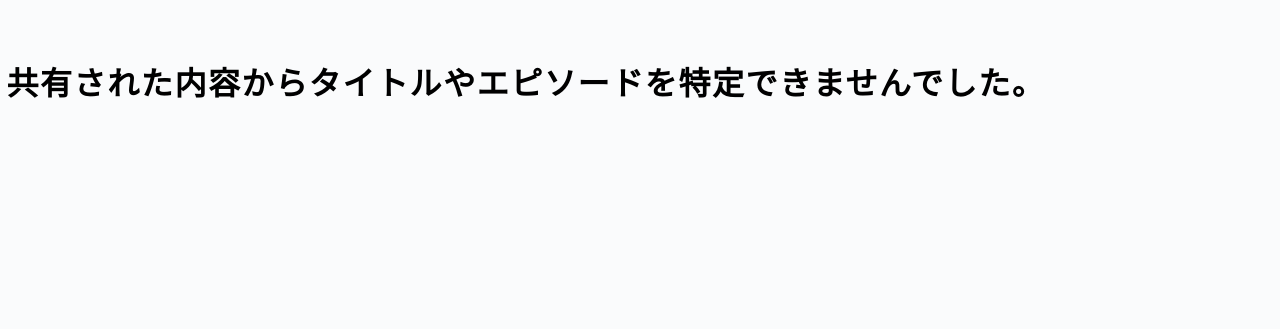
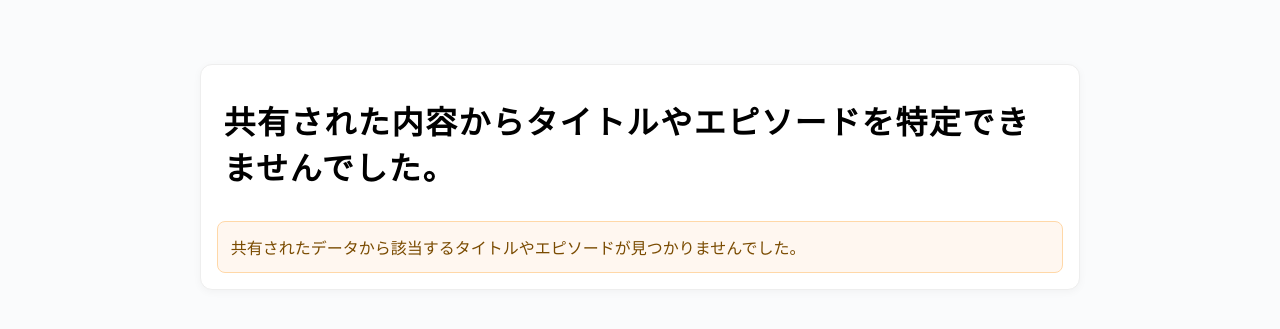
Before and after one commit to ryo08271154/watchlist, a Django app: page /share in a window 1280 px wide. Shown: the part 158-487 px from the top of the page. Run offline with Django 5.2, Linux system fonts and the light colour scheme; the visitor is signed in with stand-in values (Sample User, id 1).

Commit message:
共有コンテンツの解析を改善し、UIスタイルを更新

```diff
--- /dev/null
+++ b/records/utils/extractor.py
@@ -0,0 +1,136 @@
+from ..models import Title, Episode
+from django.db.models import Exists, OuterRef, Q, Max
+
+import re
+import unicodedata
+from typing import Optional, List
+
+
+class Extractor:
+    EXCLUDED_WORDS = [
+        "ビデオ",
+        "TV",
+        "テレビ",
+        "映画",
+        "番組",
+        "アニメ",
+        "漫画",
+        "漫画",
+        "ゲーム",
+        "音楽",
+        "書籍",
+        "本",
+        "作品",
+        "無料",
+        "人気",
+        "No",
+        "動画",
+        "配信",
+        "最新話",
+        "公式",
+        "あらすじ",
+        "感想",
+        "まとめ",
+        "サイト",
+        "ページ",
+        "円",
+        "レビュー",
+        "字幕",
+        "吹き替え",
+        "見放題",
+        "検索",
+        "おすすめ",
+        "独占",
+        "ランキング",
+        "履歴",
+        "購入",
+        "マイリスト",
+        "マイページ",
+        "設定",
+        "アカウント",
+        "ログイン",
+        "ログアウト",
+        "詳細",
+        "情報",
+        "お知らせ",
+        "ニュース",
+        "メッセージ",
+    ]
+
+    def _normalize_text(self, text: str) -> str:
+        normalized = unicodedata.normalize('NFKC', text)
+        normalized = re.sub(
+            r'[,\.~!@#\$%\^&\*_\+\-=\{\}\[\]:;"\'<>?\\\/\|]', " ", normalized)
+        normalized = re.sub(r'\s+', ' ', normalized)
+        return normalized
+
+    def split_into_words(self, text: str) -> List[str]:
+        normalized = self._normalize_text(text)
+        words = re.split(r"[ 　\|｜{}【】（）()*~・「」『』《》<>、。・@＠をでに]", normalized)
+        print(words)
+        return [word for word in words if word]
+
+    def _should_skip_word(self, word: str) -> bool:
+        if len(word) <= 3:
+            return True
+        for excluded in self.EXCLUDED_WORDS:
+            if excluded in word:
+                return True
+        return False
+
+    def get_episode_number(self, text: str) -> int:
+        pattern = r"(Episode|エピソード|#|＃|EP)(\d+)|(\d+)(話)"
+        match = re.search(pattern, text)
+        print(match)
+        if match:
+            episode_number = int(match.group(1))
+            return episode_number
+        return 0
+
+    def match_from_keywords(self, obj, field: str, keywords: List[str], filter=None, check_episode=False) -> bool:
+        episode_number = self.get_episode_number(" ".join(keywords))
+        for keyword in keywords:
+            if self._should_skip_word(keyword):
+                continue
+
+            filter_kwargs = {f"{field}__icontains": keyword}
+            matched = obj.objects.filter(**filter_kwargs)
+            if matched and filter:
+                matched = matched.filter(filter)
+            if matched.count() > 8:
+                continue
+            if check_episode and episode_number != 0:
+                # エピソードが存在するか確認
+                episode = Episode.objects.filter(
+                    title__in=matched, episode_number=episode_number)
+                print(episode, episode_number)
+                if episode.exists():
+                    return episode.first().title
+            else:
+                if matched:
+                    return matched.first()
+
+
+class TitleExtractor(Extractor):
+    def extract_title(self, title: str, text: str):
+        keywords = [
+            *self.split_into_words(title), *self.split_into_words(text)]
+        matched_title = self.match_from_keywords(
+            Title, "title", keywords, check_episode=True)
+        return matched_title
+
+
+class EpisodeExtractor(Extractor):
+    def extract_episode(self, title_obj: Title, title: str, text: str):
+        title_filter = Q(title=title_obj) | Q(
+            title__in=title_obj.related_titles.all())
+
+        episode_number = self.get_episode_number(f"{title} {text}")
+        if episode_number:
+            return Episode.objects.filter(title_filter, episode_number=episode_number).first()
+
+        keywords = [
+            *self.split_into_words(title), *self.split_into_words(text)]
+        matched_episode = self.match_from_keywords(
+            Episode, "episode_title", keywords, filter=title_filter)
+        return matched_episode
--- a/records/views.py
+++ b/records/views.py
@@ -11,6 +11,7 @@ from titles.views import BaseExportView, csv_file_read, tags_add
 from django.db.models import Q, Sum
 from django.utils import timezone
 from .utils.topic import watched_date_month_topic, watched_date_year_topic, tag_topic, air_date_month_topic, air_date_year_topic, my_list_topic, today_episode_topic, recommended_topic
+from .utils.extractor import TitleExtractor, EpisodeExtractor
 
 import csv
 import io
@@ -829,36 +830,14 @@ class ExportView(LoginRequiredMixin, TemplateView):
         return context
 
 
-class AddFromShareView(LoginRequiredMixin, TemplateView):
+class AddFromShareView(LoginRequiredMixin, TemplateView, TitleExtractor, EpisodeExtractor):
     template_name = "records/add_from_share.html"
 
-    def _extract_title(self, title: str, text: str):
-        matched_title = None
-        keywords = [*title.split(), *text.split()]
-        for keyword in keywords:
-            if len(keyword) <= 3:
-                continue
-            matched_titles = Title.objects.filter(title__icontains=keyword[:5])
-            if len(matched_titles) != 0 and len(matched_titles) < 5:
-                matched_title = matched_titles.first()
-        return matched_title
-
-    def _extract_episode(self, title_obj: Title, title: str, text: str):
-        pattern = r"(Episode|エピソード|#)(\d+)|(\d+)(話)"
-        for keyword in [title, text]:
-            match = re.search(pattern, keyword)
-            if match:
-                episode_number = int(
-                    match.group(2) if match.group(2) else match.group(3)
-                )
-                return Episode.objects.filter(title=title_obj, episode_number=episode_number).first()
-        return None
-
     def _parse_shared_content(self, title: str, text: str, url: str):
-        matched_title = self._extract_title(title, text)
+        matched_title = self.extract_title(title, text)
         if not matched_title:
             return None
-        matched_episode = self._extract_episode(matched_title, title, text)
+        matched_episode = self.extract_episode(matched_title, title, text)
         return {"title": matched_title, "episode": matched_episode}
 
     def get_context_data(self, **kwargs):
--- a/templates/base.html
+++ b/templates/base.html
@@ -495,6 +495,17 @@
             .tab-content.active {
                 display: block;
             }
+
+            .card {
+                background: #fff;
+                border: 1px solid #eee;
+                border-radius: 12px;
+                padding: 1rem;
+                box-shadow: 0 2px 8px rgba(0, 0, 0, 0.04);
+                display: flex;
+                gap: 1rem;
+                align-items: flex-start;
+            }
             /* レスポンシブ対応 */
             @media (max-width: 600px) {
                 ul {
@@ -556,6 +567,7 @@
         {% block head %}{% endblock %}
         <meta charset="UTF-8" />
         <meta name="viewport" content="width=device-width, initial-scale=1.0" />
+        <meta name="theme-color" content="#1976d2" />
         {% load static %}
         <link rel="icon" href="{% static 'favicon.ico' %}" />
         <link rel="manifest" href="{% static 'manifest.json' %}" />
--- a/templates/records/add_from_share.html
+++ b/templates/records/add_from_share.html
@@ -1,10 +1,129 @@
 {% extends 'base.html' %}
 {% block content %}
-    <h1>{% if title %}{{ title.title }}{% else %}共有された内容からタイトルやエピソードを特定できませんでした。{% endif %}</h1>
-    <h2>{% if episode %}エピソード{{ episode.episode_number }} - {{ episode.episode_title }}{% endif %}</h2>
-    {% if episode %}<h3>{{ episode.duration }}分｜{{ episode.air_date }}</h3>{% endif %}
-    <ul>
-        {% if title %}<li><a href="{% url 'records:title_review_list' title.id %}">タイトルレビュー</a></li>{% endif %}
-        {% if episode %}<li><a href="{% url 'records:episode_review_list' episode.id %}">エピソードレビュー</a></li>{% endif %}
-    </ul>
+    <style>
+        .share-wrap {
+            max-width: 880px;
+            margin: 1.4rem auto;
+            padding: 0 1rem;
+        }
+
+        .info {
+            flex: 1;
+            min-width: 0;
+        }
+        .episode {
+            color: #64748b;
+            font-size: 0.95rem;
+            margin-top: 0.25rem;
+        }
+        .desc {
+            margin-top: 0.6rem;
+            color: #374151;
+            font-size: 0.98rem;
+            line-height: 1.35;
+            max-height: 6.3rem;
+            overflow: hidden;
+            text-overflow: ellipsis;
+        }
+        .actions {
+            margin-top: 0.9rem;
+            display: flex;
+            gap: 0.6rem;
+            flex-wrap: wrap;
+        }
+        a.btn {
+            display: inline-block;
+            padding: 0.6rem 1rem;
+            border-radius: 10px;
+            text-decoration: none;
+            font-weight: 600;
+        }
+        a.primary {
+            background: #1976d2;
+            color: #fff;
+        }
+        a.outline {
+            background: #f5f5f5;
+            color: #0f172a;
+            border: 1px solid #e2e8f0;
+        }
+        .secondary {
+            background: #e6f0ff;
+            color: #0b57a4;
+            border: 1px solid #cfe3ff;
+        }
+        .note {
+            color: #64748b;
+            margin-top: 0.6rem;
+        }
+        .empty {
+            background: #fff7f0;
+            border: 1px solid #ffd8a8;
+            padding: 0.8rem;
+            border-radius: 8px;
+            color: #7a4b00;
+            margin-top: 1rem;
+        }
+
+        /* モバイルでは縦並び */
+        @media (max-width: 640px) {
+            .share-card {
+                flex-direction: column;
+                align-items: stretch;
+            }
+            .thumb {
+                width: 100%;
+                height: 180px;
+            }
+        }
+    </style>
+
+    <div class="share-wrap">
+        <div class="card">
+            <div class="info">
+                <h1 id="title">
+                    {% if title %}
+                        <a href="{% url 'titles:title_detail' title.id %}">{{ title.title }}</a>
+                    {% else %}
+                        共有された内容からタイトルやエピソードを特定できませんでした。
+                    {% endif %}
+                </h1>
+
+                {% if episode %}
+                    <p class="episode">
+                        <a href="{% url 'titles:episode_detail' episode.id %}"
+                            >エピソード{{ episode.episode_number }} — {{ episode.episode_title }}</a
+                        >
+                        <span>{{ episode.duration }}分 | {{ episode.air_date }}</span>
+                    </p>
+                {% endif %}
+
+                {% if title and title.description %}
+                    <p class="desc">{{ title.description }}</p>
+                {% endif %}
+
+                <div class="actions">
+                    {% if title %}
+                        <a class="btn secondary" href="{% url 'titles:title_detail' title.id %}">タイトル詳細へ</a>
+                        <a class="btn secondary" href="{% url 'titles:title_episodes' title.id %}">エピソード一覧</a>
+                    {% endif %}
+                    {% if episode %}
+                        <a class="btn secondary" href="{% url 'titles:episode_detail' episode.id %}">エピソード詳細へ</a>
+                    {% endif %}
+                    {% if title %}
+                        <a class="btn primary" href="{% url 'records:title_review_list' title.id %}">タイトルをレビュー</a>
+                    {% endif %}
+                    {% if episode %}
+                        <a class="btn primary" href="{% url 'records:episode_review_list' episode.id %}">エピソードをレビュー</a>
+                    {% endif %}
+                </div>
+
+                {% if not title and not episode %}
+                    <div class="empty">共有されたデータから該当するタイトルやエピソードが見つかりませんでした。</div>
+                {% else %}
+                    <p class="note">必要な操作を選択してください。</p>
+                {% endif %}
+            </div>
+        </div>
+    </div>
 {% endblock %}
```
Also changed, not shown: titles/static/manifest.json.
